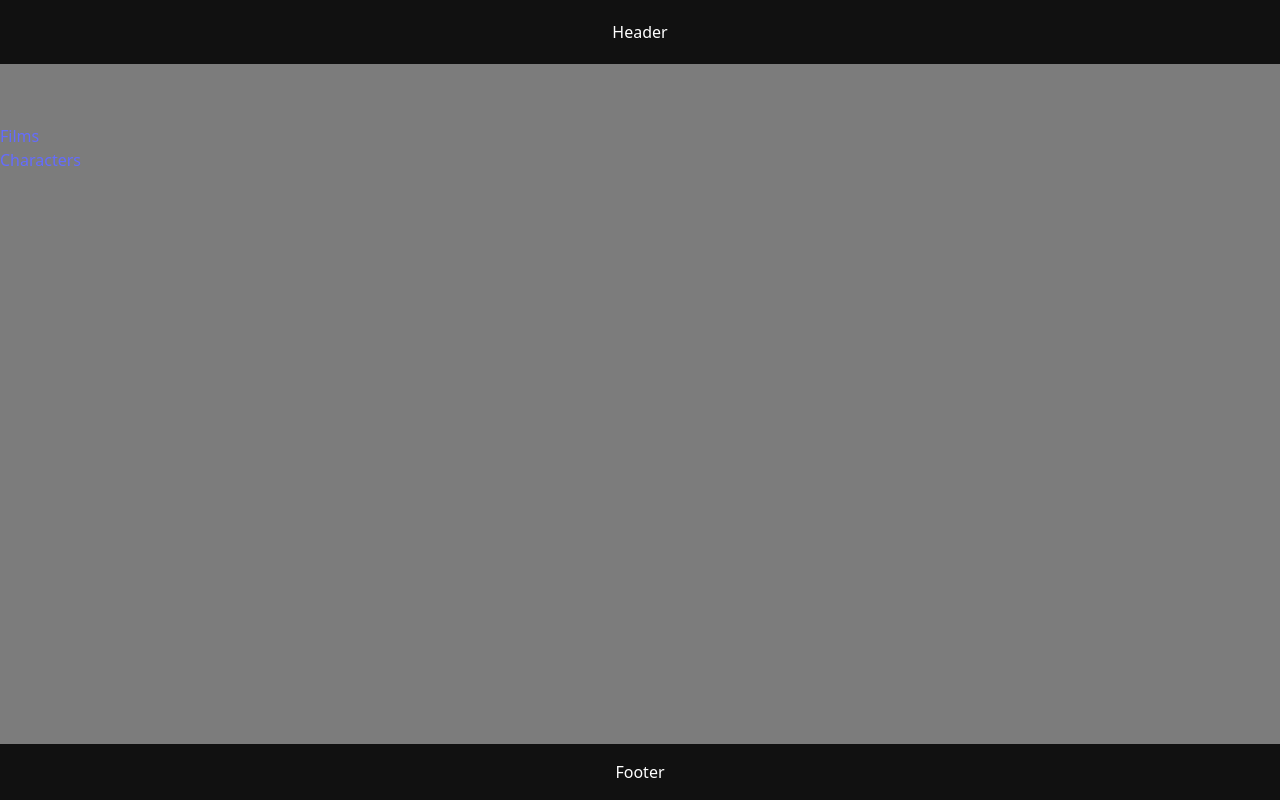
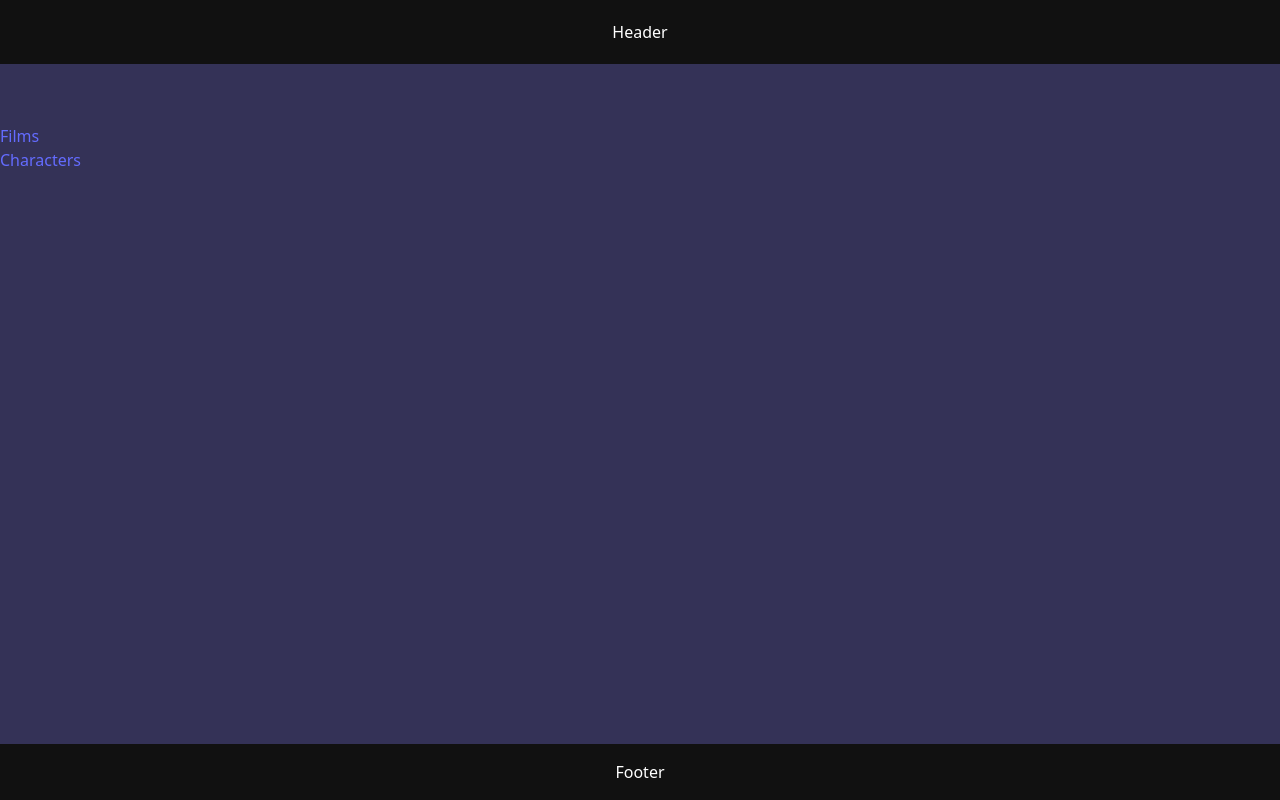
Before and after one commit to helen-khvorostianenko/ctd_adv_pre-work, a React (Vite) app in the folder client/: page / in a window 1280 px wide. Built offline with nearby package versions, Linux system fonts and the light colour scheme.

Commit message:
feat: add readme

```diff
--- a/client/src/App.css
+++ b/client/src/App.css
@@ -1,5 +1,5 @@
 :root {
-  --bg: #7c7c7c;
+  --bg: #343257;
   --panel: #111623;
   --card: #141a2a;
   --text: #e7ebf3;
```
Also changed, not shown: 1 other file (tests, documents, lock files or other folders).
